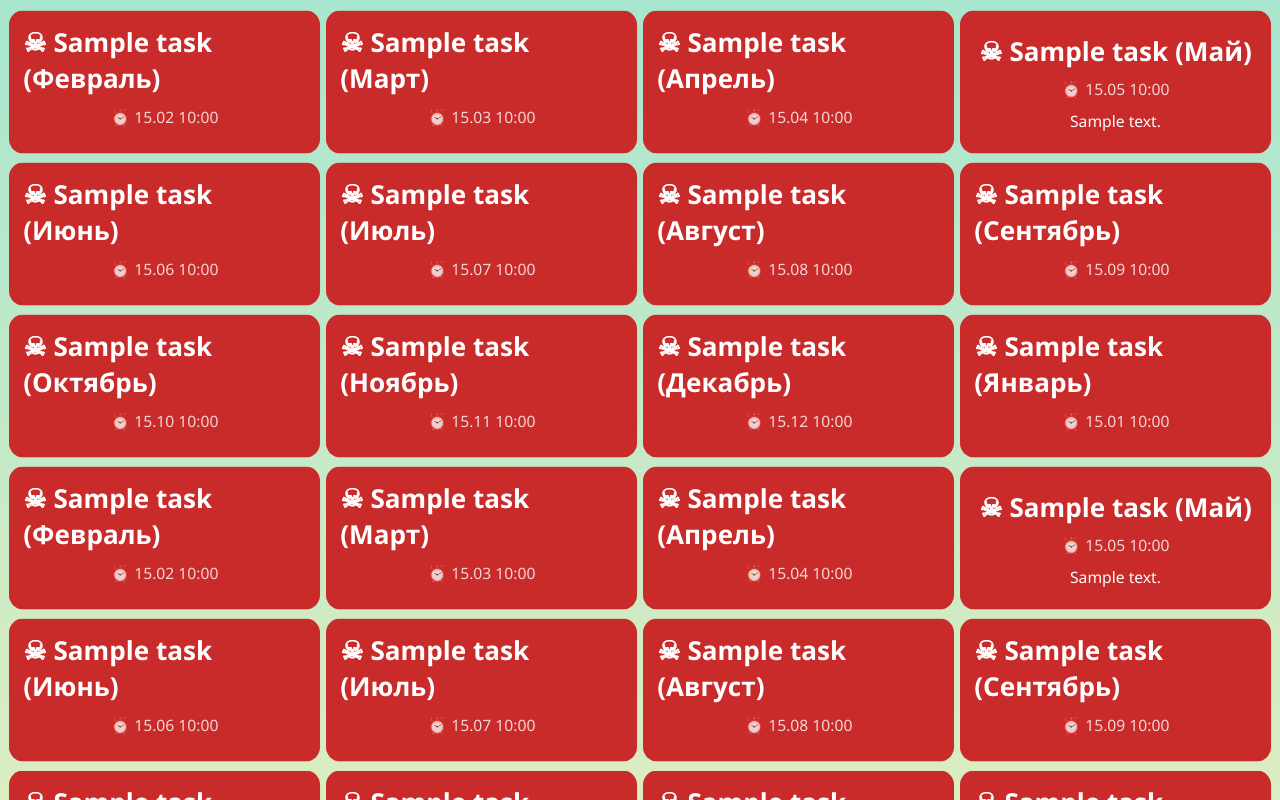
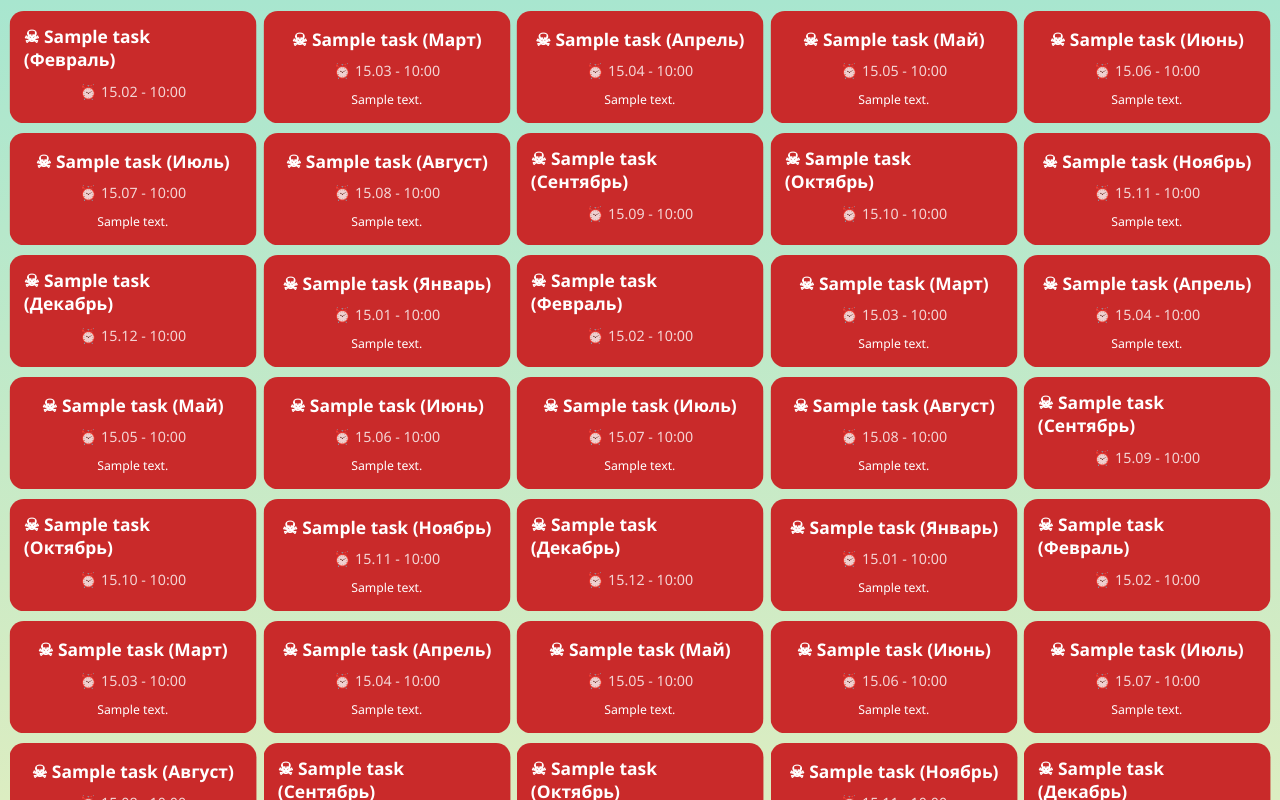
Before and after one commit to redis713/UMCReminder, a Flask app: page /alert_window in a window 1280 px wide. Run offline with Flask 3, Linux system fonts and the light colour scheme; tables that the repository leaves empty hold one stand-in row (values such as "Sample post").

Commit message:
Add changes for alert window view

```diff
--- a/config_client.py
+++ b/config_client.py
@@ -1,5 +1,5 @@
 class ConfigClient:
     CHECK_INTERVAL = 10800
-    WIDTH = 1000
-    HEIGHT = 800
+    WIDTH = 1200
+    HEIGHT = 1000
     TITLE = "Напоминалки"
--- a/static/style_alert_window.css
+++ b/static/style_alert_window.css
@@ -37,7 +37,7 @@
         - 2-3-4 если много
     */
     grid-template-columns:
-        repeat(auto-fit, minmax(260px, 1fr));
+        repeat(auto-fit, minmax(200px, 1fr));
 
     /*
         Карточки растягиваются
@@ -58,7 +58,8 @@
     display: flex;
     flex-direction: column;
 
-    min-height: 140px;
+    container-type: inline-size;
+    min-height: 110px;
 
     transition: transform 0.15s;
     justify-content: center;
@@ -106,14 +107,14 @@
 }
 
 .task-title {
-    font-size: clamp(18px, 2vw, 28px);
+    font-size: clamp(10px, 8cqw, 28px);
     font-weight: bold;
 
     margin-bottom: 10px;
 }
 
 .task-deadline {
-    font-size: clamp(15px, 1.2vw, 24px);
+    font-size: clamp(14px, 5cqw, 24px);
 
     margin-bottom: 10px;
 
@@ -122,7 +123,7 @@
 
 .task-desc {
 
-    font-size: clamp(14px, 1.2vw, 22px);
+    font-size: clamp(12px, 5cqw, 22px);
 
     overflow: hidden;
 
--- a/templates/alert_window.html
+++ b/templates/alert_window.html
@@ -14,7 +14,7 @@
             </div>
 
             <div class="task-deadline">
-                ⏰ {{ item.task.deadline.strftime('%d.%m %H:%M') }}
+                ⏰ {{ item.task.deadline.strftime('%d.%m - %H:%M') }}
             </div>
 
             <div class="task-desc">
```
